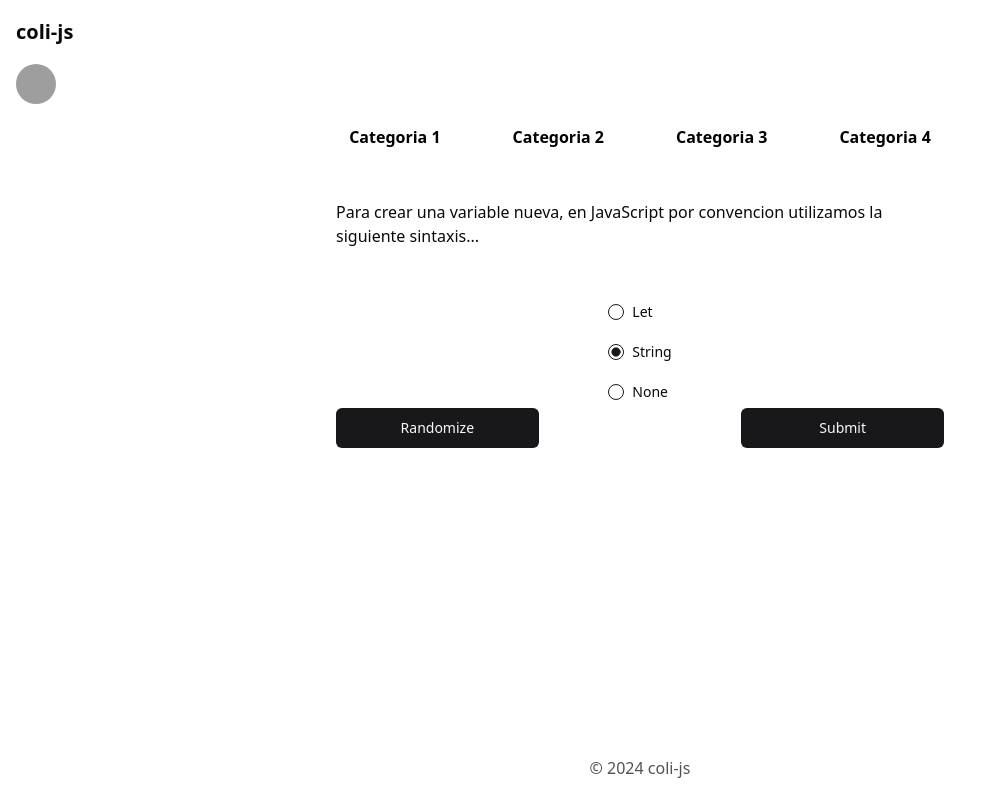
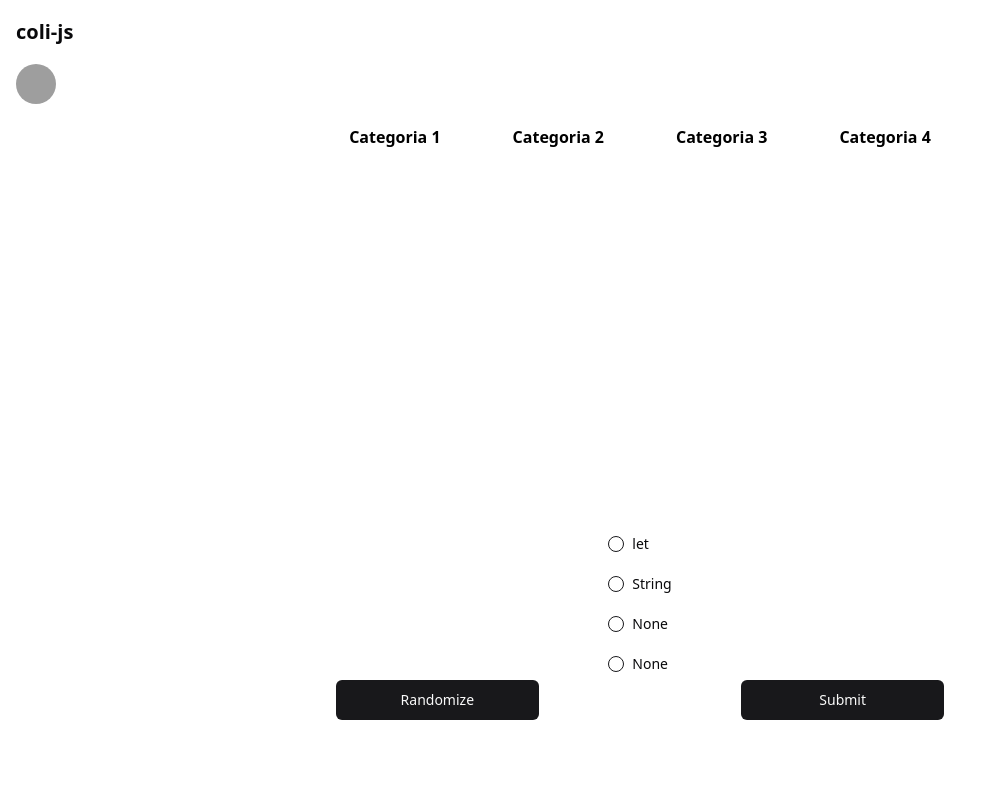
Before and after one commit to colidevs/coli-js, a Next.js app: page / in a window 1280 px wide. Shown: the top 800 px of the page, without its empty margins (0-991 px from the left). Built offline with nearby package versions, Linux system fonts and the light colour scheme; grey boxes are pictures that could not be loaded.

Commit message:
Generar boton random

```diff
--- a/src/app/page.tsx
+++ b/src/app/page.tsx
@@ -1,40 +1,196 @@
+"use client";
+
+import {useState} from "react";
+
 import {Button} from "@/components/ui/button";
 import {Label} from "@/components/ui/label";
 import {RadioGroup, RadioGroupItem} from "@/components/ui/radio-group";
 
 export default function HomePage() {
+  interface ejercicio_js {
+    id: number;
+    ejercicio: string;
+  }
+  ///hook para cambiar el estado de la propiedad ejercicio del objeto.
+  const [ejercicioRandom, setEjercicioRandom] = useState<string>();
+
+  const ejercicios: ejercicio_js[] = [
+    {
+      id: 1,
+      ejercicio: "1- ¿Cuál es el resultado de 2 + '2' en JavaScript?",
+    },
+    {
+      id: 2,
+      ejercicio: "2- ¿Qué valor imprimirá la siguiente línea de código?",
+    },
+    {
+      id: 3,
+      ejercicio: "3 ¿Qué método se utiliza para convertir una cadena de texto a un número entero?",
+    },
+    {
+      id: 4,
+      ejercicio: "4- ¿Cuál es la salida de la siguiente expresión?",
+    },
+    // {
+    //   id: 6,
+    //   ejercicio: " ¿Qué valor imprimirá la siguiente función?",
+    //   op 1  op 2 op 3 op 4 correcta
+    // },
+    // {
+    //   id: 7,
+    //   ejercicio: " ¿Cuál es la diferencia principal entre ‘let’ y ‘var’ en JavaScript?",
+    // },
+    // {
+    //   id: 8,
+    //   ejercicio: " ¿Qué imprimirá la siguiente línea de código?",
+    // },
+    // {
+    //   id: 9,
+    //   ejercicio: " ¿Qué hará el siguiente código? ",
+    // },
+    // {
+    //   id: 10,
+    //   ejercicio: " ¿Cuál es el propósito de la declaración ‘use strict’ en JavaScript?",
+    // },
+    // {
+    //   id: 11,
+    //   ejercicio:
+    //     " Completa la función para que sume dos números e imprima el resultado en la consola.",
+    // },
+    // {
+    //   id: 12,
+    //   ejercicio:
+    //     " Completa la función para que filtre y retorne solo los números pares de un array dado.",
+    // },
+    // {
+    //   id: 13,
+    //   ejercicio:
+    //     " Completa la función para que devuelva una promesa que se resuelve con el mensaje `Hecho` después de 1 segundo.",
+    // },
+    // {
+    //   id: 14,
+    //   ejercicio:
+    //     " Completa la función para que encuentre y retorne el número máximo en un array dado utilizando el método `reduce`.",
+    // },
+    // {
+    //   id: 15,
+    //   ejercicio:
+    //     " Completa las clases para que ‘Perro’ herede correctamente de ‘Animal’ y pueda acceder al método ‘hacerSonido’.",
+    // },
+    // {
+    //   id: 16,
+    //   ejercicio: "Ejercicio 16",
+    // },
+    // {
+    //   id: 17,
+    //   ejercicio: "Ejercicio 17",
+    // },
+    // {
+    //   id: 18,
+    //   ejercicio: "Ejercicio 18",
+    // },
+    // {
+    //   id: 19,
+    //   ejercicio: "Ejercicio 19",
+    // },
+    // {
+    //   id: 20,
+    //   ejercicio: "Ejercicio 20",
+    // },
+    // {
+    //   id: 21,
+    //   ejercicio: "Ejercicio 21",
+    // },
+    // {
+    //   id: 22,
+    //   ejercicio: "Ejercicio 22",
+    // },
+    // {
+    //   id: 23,
+    //   ejercicio: "Ejercicio 23",
+    // },
+    // {
+    //   id: 24,
+    //   ejercicio: "Ejercicio 24",
+    // },
+    // {
+    //   id: 25,
+    //   ejercicio: "Ejercicio 25",
+    // },
+    // {
+    //   id: 26,
+    //   ejercicio: "Ejercicio 26",
+    // },
+    // {
+    //   id: 27,
+    //   ejercicio: "Ejercicio 27",
+    // },
+    // {
+    //   id: 28,
+    //   ejercicio: "Ejercicio 28",
+    // },
+    // {
+    //   id: 29,
+    //   ejercicio: "Ejercicio 29",
+    // },
+    // {
+    //   id: 30,
+    //   ejercicio: "Ejercicio 30",
+    // },
+  ];
+
+  const getIDRandom = function () {
+    ///const nombresEjercicios = ejercicios.map((ejercicio) => ejercicio.ejercicio);
+    const numEjercicio = Math.floor(Math.random() * ejercicios.length) + 1;
+
+    return numEjercicio;
+  };
+
+  const getRandomEj = function () {
+    const ejercicioEncontrado = ejercicios.find((ejercicio) => ejercicio.id === getIDRandom());
+
+    if (ejercicioEncontrado?.ejercicio === null || ejercicioEncontrado?.ejercicio === undefined) {
+      ejercicioEncontrado;
+    } else {
+      setEjercicioRandom(ejercicioEncontrado?.ejercicio);
+    }
+  };
+
   return (
-    <article className=" size-full justify-center">
-      <section className="mx-80 flex justify-center ">
-        <p>
-          Para crear una variable nueva, en JavaScript por convencion utilizamos la siguiente
-          sintaxis...
-        </p>
-      </section>
-      <section className="mt-12 flex justify-center">
+    <main className="m-auto flex min-h-[100vh] flex-col justify-center">
+      <section className="justify-center">
+        <article className="mx-80 flex justify-center ">
+          <p>{ejercicioRandom}</p>
+        </article>
+        <article className="mt-12 flex justify-center">
           <RadioGroup defaultValue="comfortable">
             <div className="flex items-center space-x-2 py-2">
-            <RadioGroupItem id="r1" value="default" />
-            <Label htmlFor="r1">Let</Label>
+              <RadioGroupItem id="r1" value="valor1" />
+              <Label htmlFor="r1">let</Label>
             </div>
             <div className="flex items-center space-x-2 py-2">
-            <RadioGroupItem id="r2" value="comfortable" />
+              <RadioGroupItem id="r2" value="valor2" />
               <Label htmlFor="r2">String</Label>
             </div>
             <div className="flex items-center space-x-2 py-2">
-            <RadioGroupItem id="r3" value="compact" />
+              <RadioGroupItem id="r3" value="valor3" />
               <Label htmlFor="r3">None</Label>
             </div>
+            <div className="flex items-center space-x-2 py-2">
+              <RadioGroupItem id="r4" value="valor4" />
+              <Label htmlFor="r4">None</Label>
+            </div>
           </RadioGroup>
+        </article>
+        <article className="mx-80 flex justify-between">
+          <article className="flex size-1/3 flex-col">
+            <Button onClick={getRandomEj}>Randomize</Button>
+          </article>
+          <article className="flex size-1/3 flex-col">
+            <Button>Submit</Button>
+          </article>
+        </article>
       </section>
-      <section className="mx-80 flex justify-between">
-        <section className="flex size-1/3 flex-col">
-          <Button>Randomize</Button>
-        </section>
-        <section className="flex size-1/3 flex-col">
-          <Button>Submit</Button>
-        </section>
-      </section>
-    </article>
+    </main>
   );
 }
--- a/src/components/ui/label.tsx
+++ b/src/components/ui/label.tsx
@@ -1,22 +1,26 @@
-"use client";
+"use client"
 
-import * as React from "react";
-import * as LabelPrimitive from "@radix-ui/react-label";
-import {cva, type VariantProps} from "class-variance-authority";
+import * as React from "react"
+import * as LabelPrimitive from "@radix-ui/react-label"
+import { cva, type VariantProps } from "class-variance-authority"
 
-import {cn} from "@/lib/utils";
+import { cn } from "@/lib/utils"
 
 const labelVariants = cva(
-  "text-sm font-medium leading-none peer-disabled:cursor-not-allowed peer-disabled:opacity-70",
-);
+  "text-sm font-medium leading-none peer-disabled:cursor-not-allowed peer-disabled:opacity-70"
+)
 
 const Label = React.forwardRef<
   React.ElementRef<typeof LabelPrimitive.Root>,
-  React.ComponentPropsWithoutRef<typeof LabelPrimitive.Root> & VariantProps<typeof labelVariants>
->(({className, ...props}, ref) => (
-  <LabelPrimitive.Root ref={ref} className={cn(labelVariants(), className)} {...props} />
-));
+  React.ComponentPropsWithoutRef<typeof LabelPrimitive.Root> &
+    VariantProps<typeof labelVariants>
+>(({ className, ...props }, ref) => (
+  <LabelPrimitive.Root
+    ref={ref}
+    className={cn(labelVariants(), className)}
+    {...props}
+  />
+))
+Label.displayName = LabelPrimitive.Root.displayName
 
-Label.displayName = LabelPrimitive.Root.displayName;
-
-export {Label};
+export { Label }
```
Lines whose indentation alone changed are shown as unchanged.
